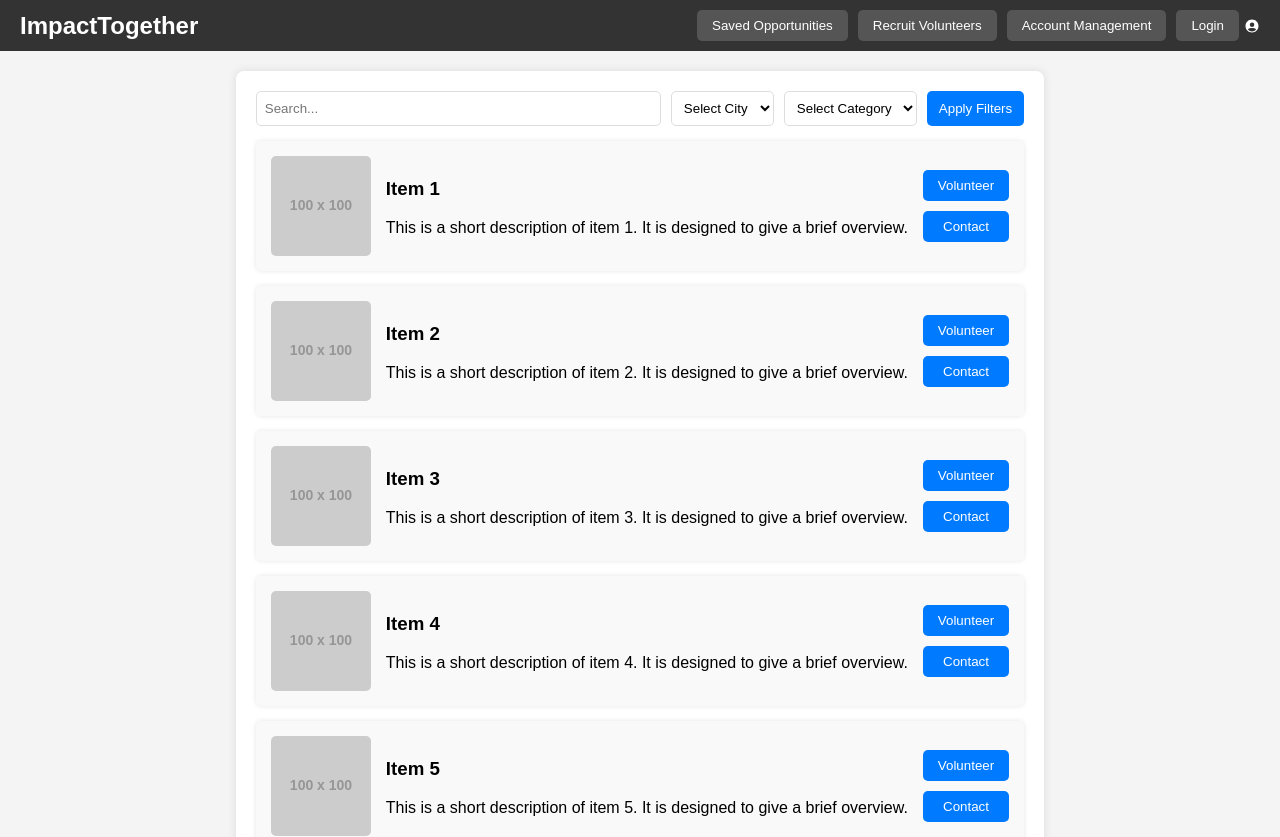
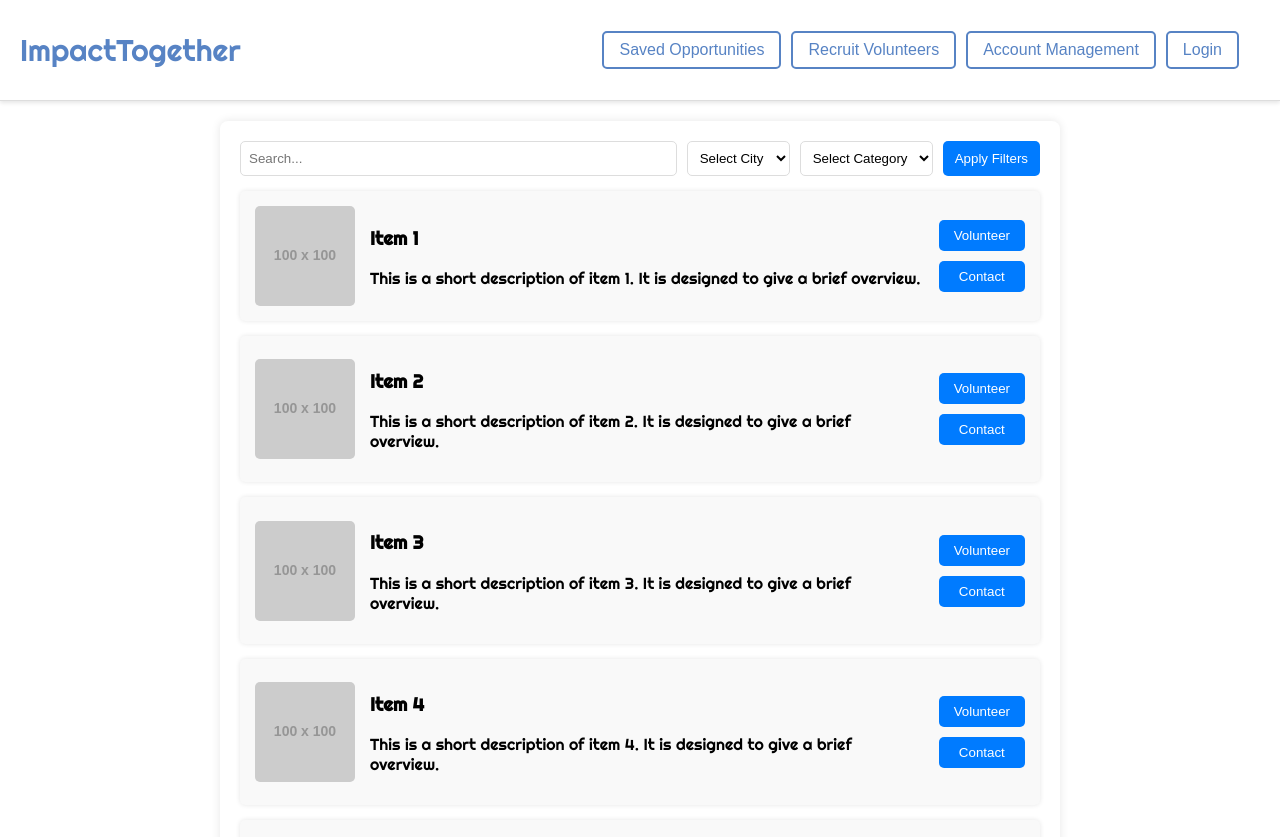
Before and after one commit to bgosal/ImpactTogether, a Next.js app: page / in a window 1280 px wide. Shown: the top 837 px of the page. Built offline with nearby package versions, Linux system fonts and the light colour scheme.

Commit message:
add event page and change font

```diff
--- a/app/globals.css
+++ b/app/globals.css
@@ -1,4 +1,6 @@
 /* General Styles */
+
+
 html, body {
   height: 100%;
   margin: 0;
@@ -7,10 +9,10 @@ html, body {
 }
 
 body {
-  font-family: Arial, sans-serif;
+
   margin: 0;
   padding: 0;
-  background-color: #f4f4f4;
+  background-color: #fff;
 }
 
 header {
@@ -29,14 +31,20 @@ main {
 .navbar {
   display: flex;
   justify-content: space-between;
+  height: 80px;
   align-items: center;
   padding: 10px 20px;
+  background-color: #ffffff;
+  border-bottom: 1px solid #ddd;
+  box-shadow: 0 2px 4px rgba(0, 0, 0, 0.1);
 }
 
 .website-name {
-  font-size: 24px;
-  font-weight: bold;
-  cursor: pointer;
+
+
+    font-size: 30px;
+    color:#5783c4;
+
 }
 
 .nav-right {
@@ -53,17 +61,21 @@ main {
 }
 
 .nav-button {
-  background-color: #555;
-  color: #fff;
-  border: none;
+  background-color: #ffffff;
+  color: #5783c4;
+  border: 2px solid #5783c4;
   padding: 8px 15px;
   margin: 0 5px;
   border-radius: 5px;
   cursor: pointer;
+
+  font-size: 16px;
+  transition: background-color 0.3s, color 0.3s;
 }
 
 .nav-button:hover {
-  background-color: #777;
+  background-color: #5783c4;
+  color: #ffffff;
 }
 
 .nav-button-link {
@@ -72,12 +84,11 @@ main {
 }
 
 .item-container {
-  flex-grow: 1;
-  max-width: 800px;
-  margin: 20px auto;
-  background-color: #fff;
+  max-width: 1000px;
+  margin: 40px auto;
+  background: #ffffff;
   border-radius: 8px;
-  box-shadow: 0 0 10px rgba(0, 0, 0, 0.1);
+  box-shadow: 0 0 15px rgba(0, 0, 0, 0.1);
   padding: 20px;
 }
 
@@ -226,22 +237,6 @@ footer p {
   font-size: 14px;
 }
 
-.icon {
-  color: white;
-  transform: scale(2.5);
-  transition: color 0.3s ease;
-}
-
-.icon:hover {
-  color: #b0b0b0;
-}
-
-@media (min-width: 640px) {
-  .icon {
-    transform: scale(3);
-  }
-}
-
 /* Responsive Styles */
 /* NEEDS TO BE FIXED */
 @media (max-width: 768px) {
@@ -269,10 +264,10 @@ footer p {
     flex-direction: column;
   }
 
-  /* .item-image {
+  .item-image {
     width: 100%;
     height: auto;
-  } */
+  }
 
   .item-buttons {
     justify-content: center;
@@ -284,7 +279,7 @@ footer p {
   .item-container {
     max-width: 800px;
     margin: 20px auto;
-    background-color: #fff;
+    background-color: #ffff;
     border-radius: 8px;
     box-shadow: 0 0 10px rgba(0, 0, 0, 0.1);
     padding: 20px;
@@ -326,3 +321,164 @@ footer p {
 .item-button:hover {
   background-color: #0056b3;
 }
+
+.event-details-container {
+  width: 100%;
+  margin: 20px auto;
+  background: #f5f7fb;
+  background: none;
+  padding: 20px;
+  border-radius: 0;
+  box-shadow: none;
+}
+
+.event-header {
+  display: flex;
+  align-items: center;
+  gap: 20px;
+  margin-bottom: 20px;
+  flex-wrap: nowrap;
+}
+
+.event-logo {
+  flex: 0 0 150px;
+}
+
+.logo-img {
+  width: 100%;
+  height: auto;
+  border-radius: 8px;
+}
+
+.event-title-info {
+  flex: 1;
+}
+
+.event-title {
+  margin: 0;
+  font-size: 60px;
+  font-weight: bold;
+
+  color: #5783c4;
+
+  white-space: nowrap;
+}
+
+.organization-name {
+  margin: 10px 0;
+  font-size: 30px;
+
+  color: #666;
+}
+
+.button-group {
+  display: flex;
+  gap: 50px;
+  margin-top: 10px;
+}
+
+
+.contact-button, .apply-now-button {
+  display: inline-block;
+
+  color: #fff;
+  border: none;
+  padding: 12px 20px;
+  margin-top: 10px;
+  border-radius: 5px;
+  cursor: pointer;
+
+
+  font-size: 18px
+}
+
+
+
+
+
+.contact-button {
+  background-color: transparent;
+  border: 2px solid #FFA500;
+  color: #FFA500;
+}
+
+.apply-now-button {
+  background-color:  #FFA500;
+}
+
+
+
+
+.contact-button:hover, .apply-now-button:hover {
+  background-color: #0056b3;
+}
+
+.event-info {
+  display: flex;
+  gap: 20px;
+  padding: 20px;
+  align-items: flex-start;
+}
+
+.event-details {
+  flex: 0 0 350px;
+  padding: 20px;
+  background-color: #f5f7fb;
+  border: 2px solid #5783c4;
+  border-radius: 8px;
+  box-shadow: 0 4px 8px rgba(0, 0, 0, 0.1);
+  margin-left: 0;
+}
+
+.event-description {
+  flex: 1;
+  max-width: 600px;
+  margin-left: 20px;
+}
+
+
+.event-detail,
+.requirement-detail,
+.activity-detail {
+  display: flex;
+  align-items: center;
+  margin-bottom: 15px;
+  font-size: 22px;
+  color: #666;
+
+}
+
+.event-detail i,
+.activity-detail i {
+  margin-right: 15px;
+  color: #FFA500;
+  font-size: 34px;
+}
+
+.requirement-detail i {
+  margin-right: 10px;
+  color: #FFA500;
+  font-size: 28px;
+}
+
+.event-details h2,
+.event-details h3,
+.event-description h2,
+.event-description h3 {
+
+  color: #5783c4;
+  margin-bottom: 15px;
+  font-size: 28px;
+}
+
+.event-description p {
+
+  margin-bottom: 15px;
+  font-size: 20px;
+  color: #333;
+}
+
+.round-logo {
+  border-radius: 50%;
+  object-fit: cover;
+}
--- a/app/layout.js
+++ b/app/layout.js
@@ -1,5 +1,6 @@
 import { Navbar } from "@components/NavBar";
 import { Footer } from "@components/Footer"
+import { Righteous } from 'next/font/google'
 import "./globals.css";
 
 export const metadata = {
@@ -7,13 +8,20 @@ export const metadata = {
   description: "Build a better community through volunteering",
 };
 
+const righteous = Righteous({
+  subsets: ['latin'],
+  weight: '400'
+
+});
+
 export default function RootLayout({ children }) {
   return (
-    <html lang="en">
+    <html lang="en" className={righteous.className}>
       <body>
         <Navbar />
           {children}
         <Footer />
+
       </body>
     </html>
   );
--- a/components/Navbar.jsx
+++ b/components/Navbar.jsx
@@ -8,7 +8,7 @@ export const Navbar = () => {
         <Link className="nav-button-link" href="/"><div className="website-name">ImpactTogether</div></Link>
 
         <div className="nav-right">
-          <Link className="nav-button-link" href="/test">
+          <Link className="nav-button-link" href="/events">
             <button className="nav-button">Saved Opportunities</button>
           </Link>
 
```
Also changed, not shown: app/events/page.js (added, +78 -0 lines).
